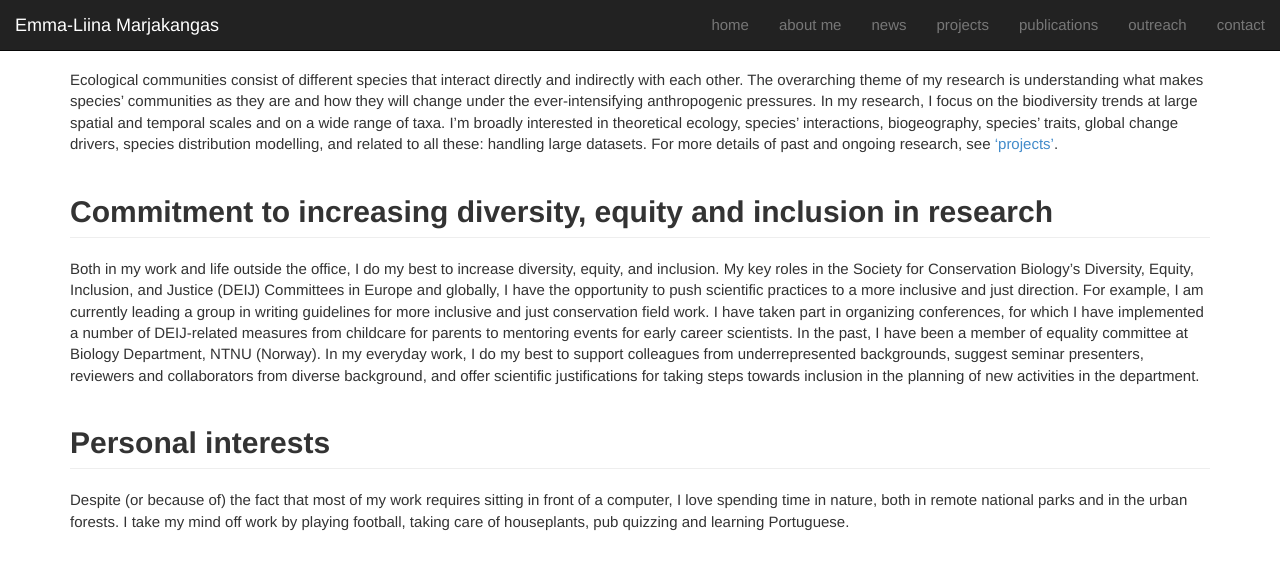
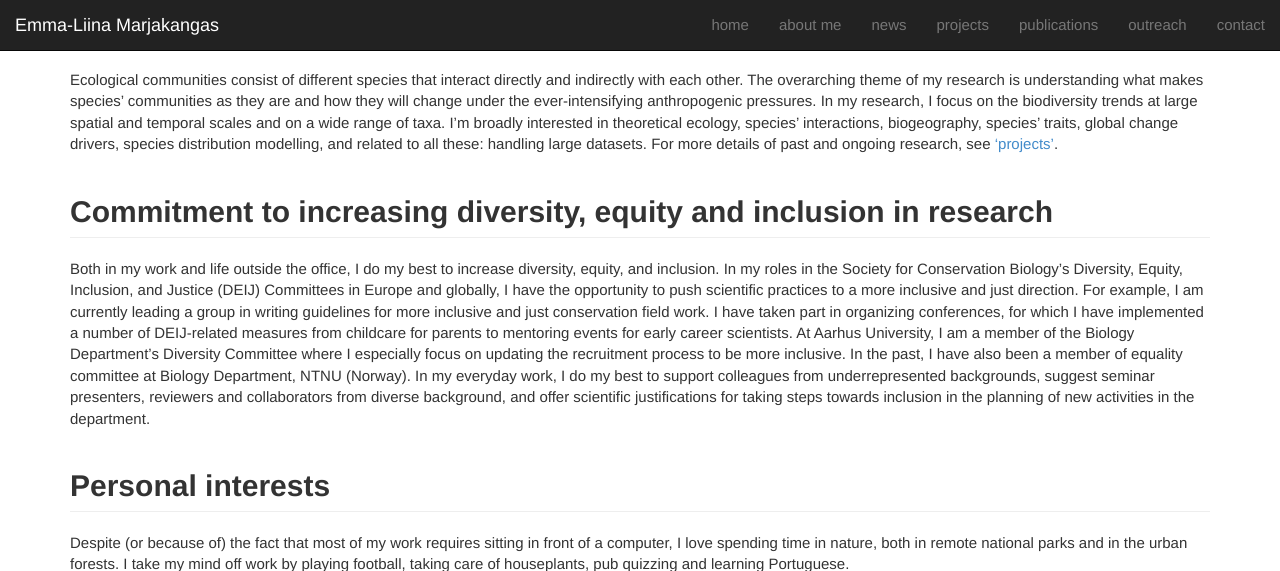
Before and after one commit to emmaliinamarjakangas/emmaliinamarjakangas.github.io, a Jekyll site: the page built from about me/index.md, in a window 1280 px wide and 900 px high, scrolled down 468 px, cut to the strip 0-571 px from the top of the window. Built offline with Jekyll 4.4.1, drawn with Linux system fonts in a browser that asks for light colours; nearby versions of some CDN libraries.

Commit message:
Update index.md

```diff
--- a/about me/index.md
+++ b/about me/index.md
@@ -18,7 +18,7 @@ Ecological communities consist of different species that interact directly and i
 
 <h2 class="page-header text-justify"> **Commitment to increasing diversity, equity and inclusion in research** </h2>
 
-Both in my work and life outside the office, I do my best to increase diversity, equity, and inclusion. My key roles in the Society for Conservation Biology's Diversity, Equity, Inclusion, and Justice (DEIJ) Committees in Europe and globally, I have the opportunity to push scientific practices to a more inclusive and just direction. For example, I am currently leading a group in writing guidelines for more inclusive and just conservation field work. I have taken part in organizing conferences, for which I have implemented a number of DEIJ-related measures from childcare for parents to mentoring events for early career scientists. In the past, I have been a member of equality committee at Biology Department, NTNU (Norway). In my everyday work, I do my best to support colleagues from underrepresented backgrounds, suggest seminar presenters, reviewers and collaborators from diverse background, and offer scientific justifications for taking steps towards inclusion in the planning of new activities in the department.
+Both in my work and life outside the office, I do my best to increase diversity, equity, and inclusion. In my roles in the Society for Conservation Biology's Diversity, Equity, Inclusion, and Justice (DEIJ) Committees in Europe and globally, I have the opportunity to push scientific practices to a more inclusive and just direction. For example, I am currently leading a group in writing guidelines for more inclusive and just conservation field work. I have taken part in organizing conferences, for which I have implemented a number of DEIJ-related measures from childcare for parents to mentoring events for early career scientists. At Aarhus University, I am a member of the Biology Department's Diversity Committee where I especially focus on updating the recruitment process to be more inclusive. In the past, I have also been a member of equality committee at Biology Department, NTNU (Norway). In my everyday work, I do my best to support colleagues from underrepresented backgrounds, suggest seminar presenters, reviewers and collaborators from diverse background, and offer scientific justifications for taking steps towards inclusion in the planning of new activities in the department.
 
 
 <h2 class="page-header text-justify"> **Personal interests** </h2>
```
